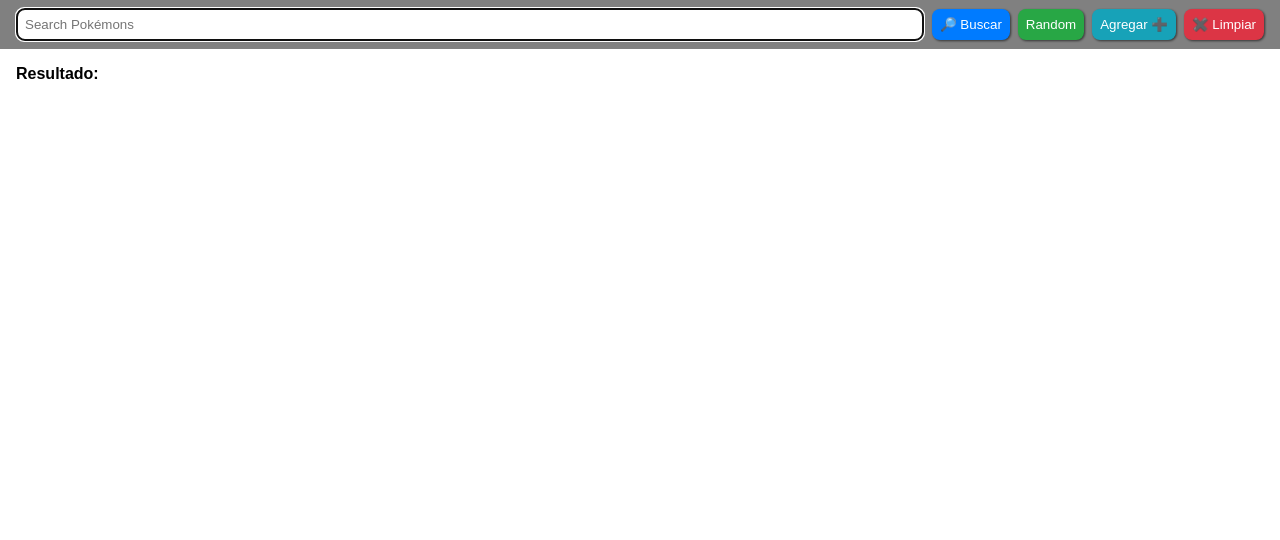
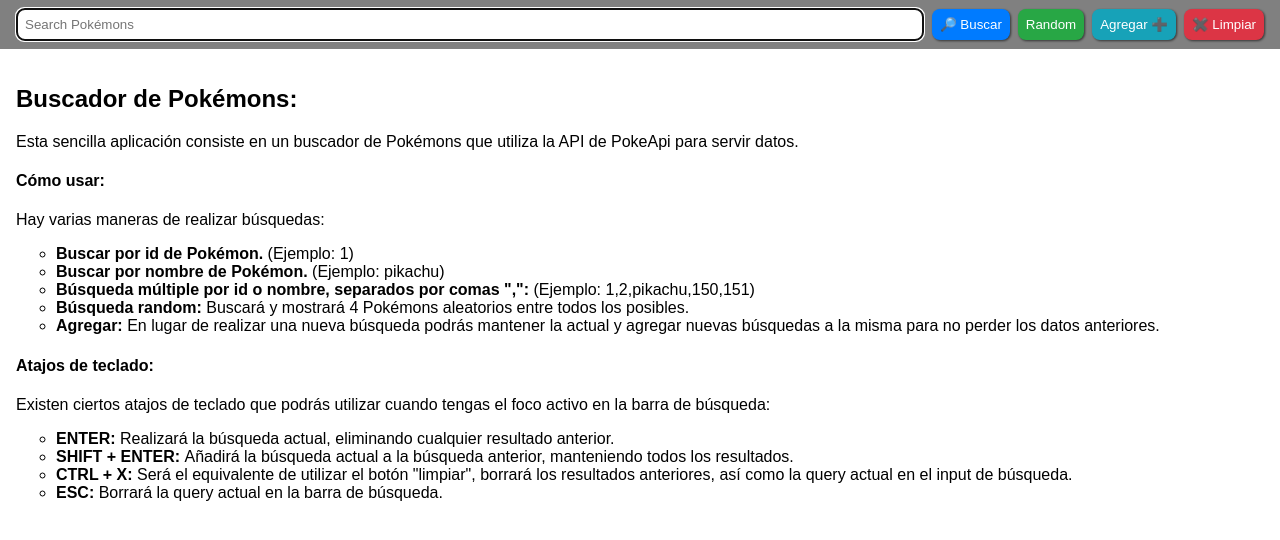
Before and after one commit to init1-dev/pokemon-test, a plain HTML site: page index.html in a window 1280 px wide. Drawn offline with Linux system fonts and the light colour scheme.

Commit message:
ADD: explain to index.html, ADD: some styles for explain, ADD: function to toggle explain and results display

```diff
--- a/index.html
+++ b/index.html
@@ -33,7 +33,61 @@
 
     <main>
         <section id="app">
-            <div>
+            <div id="explain">
+                <h2>Buscador de Pokémons:</h2>
+
+                <p>Esta sencilla aplicación consiste en un buscador de Pokémons que utiliza la API de PokeApi para servir datos.</p>
+
+                <h4>Cómo usar:</h4>
+
+                <p>Hay varias maneras de realizar búsquedas:</p>
+
+                <ul>
+                    <li>
+                        <strong>Buscar por id de Pokémon. </strong>(Ejemplo: 1)
+                    </li>
+
+                    <li>
+                        <strong>Buscar por nombre de Pokémon. </strong>(Ejemplo: pikachu)
+                    </li>
+
+                    <li>
+                        <strong>Búsqueda múltiple por id o nombre, separados por comas ",": </strong>(Ejemplo: 1,2,pikachu,150,151)
+                    </li>
+
+                    <li>
+                        <strong>Búsqueda random: </strong>Buscará y mostrará 4 Pokémons aleatorios entre todos los posibles.
+                    </li>
+
+                    <li>
+                        <strong>Agregar: </strong>En lugar de realizar una nueva búsqueda podrás mantener la actual y agregar nuevas búsquedas a la misma para no perder los datos anteriores.
+                    </li>
+                </ul>
+
+                <h4>Atajos de teclado:</h4>
+
+                <p>Existen ciertos atajos de teclado que podrás utilizar cuando tengas el foco activo en la barra de búsqueda:</p>
+
+                <ul>
+                    <li>
+                        <strong>ENTER: </strong>Realizará la búsqueda actual, eliminando cualquier resultado anterior.
+                    </li>
+
+                    <li>
+                        <strong>SHIFT + ENTER: </strong>Añadirá la búsqueda actual a la búsqueda anterior, manteniendo todos los resultados.
+                    </li>
+
+                    <li>
+                        <strong>CTRL + X: </strong>Será el equivalente de utilizar el botón "limpiar", borrará los resultados anteriores, así como la query actual en el input de búsqueda.
+                    </li>
+
+                    <li>
+                        <strong>ESC: </strong>Borrará la query actual en la barra de búsqueda.
+                    </li>
+                </ul>
+            </div>
+
+            <div id="results" class="hidden">
                 <b>Resultado:</b>
             </div>
 
--- a/src/index.js
+++ b/src/index.js
@@ -18,7 +18,7 @@
 			moves: data.moves,
 		};
 	});
-}
+};
 
 /**
  * Obtener tipos del pokemon enviado
@@ -36,7 +36,7 @@
 		});
 	});
 	return Promise.all(typesPromises);
-}
+};
 
 /**
  * obtener habilidades del pokemon enviado
@@ -53,7 +53,7 @@
 	});
 
 	return Promise.all(abilitiesPromises);
-}
+};
 
 /**
  * Obtener movimientos del pokemon enviado
@@ -97,7 +97,7 @@
 
 			return moves;
 		});
-}
+};
 
 /**
  * Render de informacion del pokemon en el dom
@@ -122,7 +122,7 @@
 			<div>
 		`);
 	List.appendChild(pokemonLi);
-}
+};
 
 /**
  * Se recomienda el uso de esta utilidad en vez de fetch directo
@@ -137,7 +137,7 @@
 			console.log(`Error fetching data: ${error}`);
 			throw error;
 		});
-}
+};
 
 /**
  * Función para obtener enteros randoms basado en un rango de numeros
@@ -157,7 +157,7 @@
 		return Array.from(uniqueNumbers);
 	}
 	return Math.floor(Math.random() * (max - min + 1) + min);
-}
+};
 
 /**
  * Funcion de renders de items enviados por parametros (array de ids)
@@ -204,7 +204,7 @@
 		.catch((error) => {
 			console.log("Error fetching data:", error.message);
 		});
-}
+};
 
 /**
  * funcion para limpiar el campo `searchValue`
@@ -213,7 +213,7 @@
 function clearLastResults() {
 	let listContent = document.getElementById("list");
 	listContent.innerHTML = '';
-}
+};
 
 /**
  * funcion para establecer el estado de loading
@@ -226,7 +226,7 @@
 	} else {
 		loader.classList.remove('visible');
 	}
-}
+};
 
 /**
  * funcion para obtener valores separados por coma y limpiar vacíos
@@ -236,13 +236,14 @@
 	if(stringValues) {
 		return stringValues.split(",").filter(val => val.trim() !== "");
 	}
-}
+};
 
 /**
  * funcion principal de render usando el campo de texto `searchValue`
  */
 
 function renderItems({random = false, add = false} = {}) {
+	toggleExplain();
 	setLoading(true);
 
 	if(!add){
@@ -262,7 +263,7 @@
 	} else {
 		setLoading(false);
 	}
-}
+};
 
 /**
  * funcion para resetear el formulario y limpiar resultados
@@ -273,7 +274,8 @@
 	form.reset();
 	toggleClearButton();
 	clearLastResults();
-}
+	toggleExplain();
+};
 
 /**
  * funcion que establece el focus en el input especificado
@@ -283,7 +285,7 @@
 	if(inputName){
 		document.getElementById(inputName).focus();
 	}
-}
+};
 
 /**
  * funcion que establece la visibilidad del botton clearButton
@@ -293,7 +295,7 @@
     const input = document.getElementById('searchValue');
     const clearButton = document.getElementById('clearButton');
     clearButton.style.display = input.value ? 'block' : 'none';
-}
+};
 
 /**
  * funcion que limpia `searchValue`
@@ -304,7 +306,18 @@
     SEARCH_INPUT.value = '';
     toggleClearButton();
 	SEARCH_INPUT.focus();
-}
+};
+
+/**
+ * alterna entre la explicacion y la lista de resultados
+ */
+
+function toggleExplain() {
+	const RESULTS = document.getElementById('results');
+	const EXPLAIN = document.getElementById('explain');
+	RESULTS.classList.toggle('hidden');
+	EXPLAIN.classList.toggle('hidden');
+};
 
 /**
  * iniciacion de app
@@ -349,6 +362,6 @@
 		e.preventDefault();
 		renderItems();
 	});
-}
+};
 
 document.addEventListener("DOMContentLoaded", init);
--- a/src/styles.css
+++ b/src/styles.css
@@ -31,6 +31,16 @@
 li {
     list-style: none;
     text-align: center;
+}
+
+#explain {
+    ul {
+
+        li {
+            text-align: start;
+            list-style: circle;
+        }
+    }
 }
 
 .card {
```
